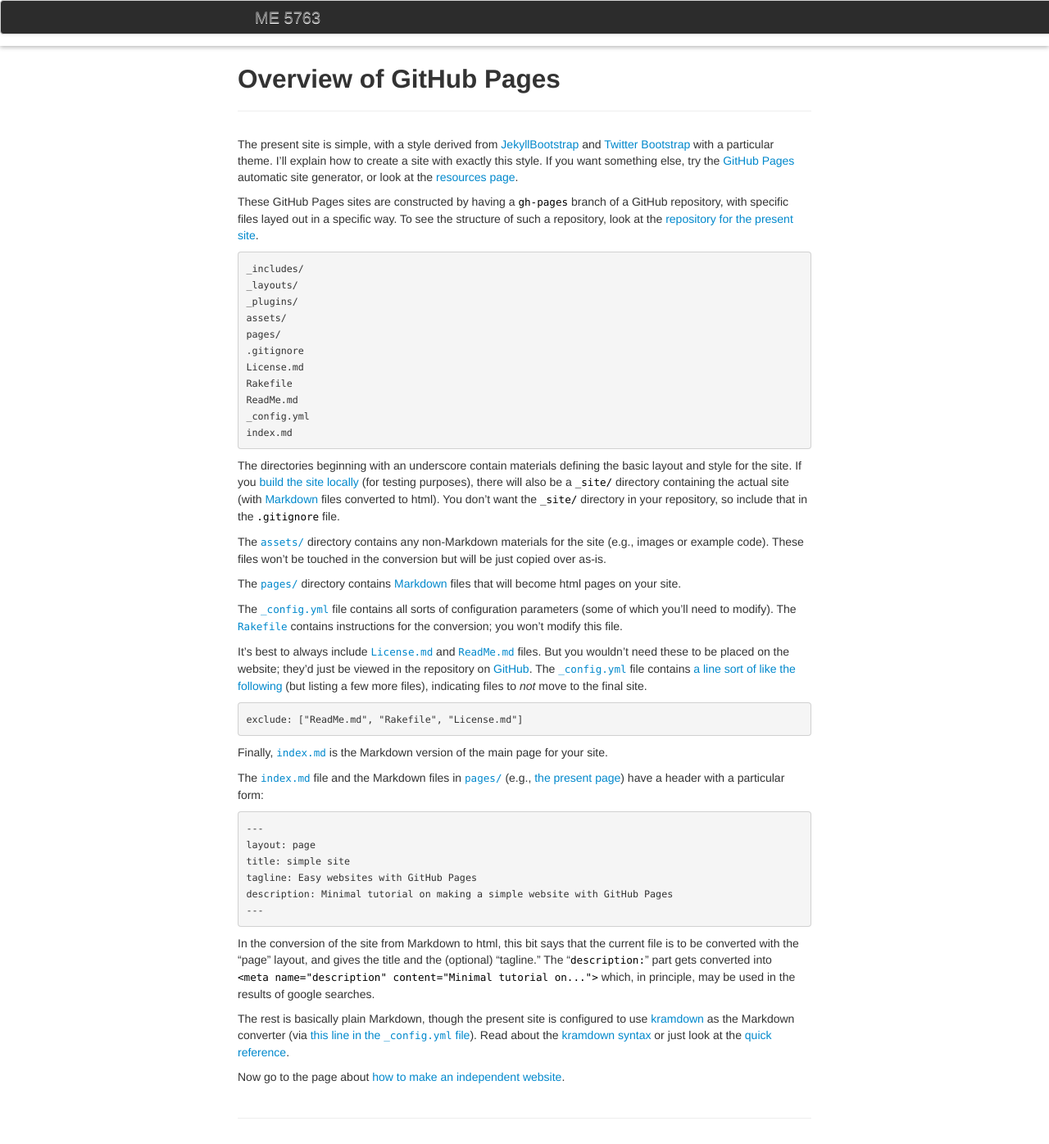
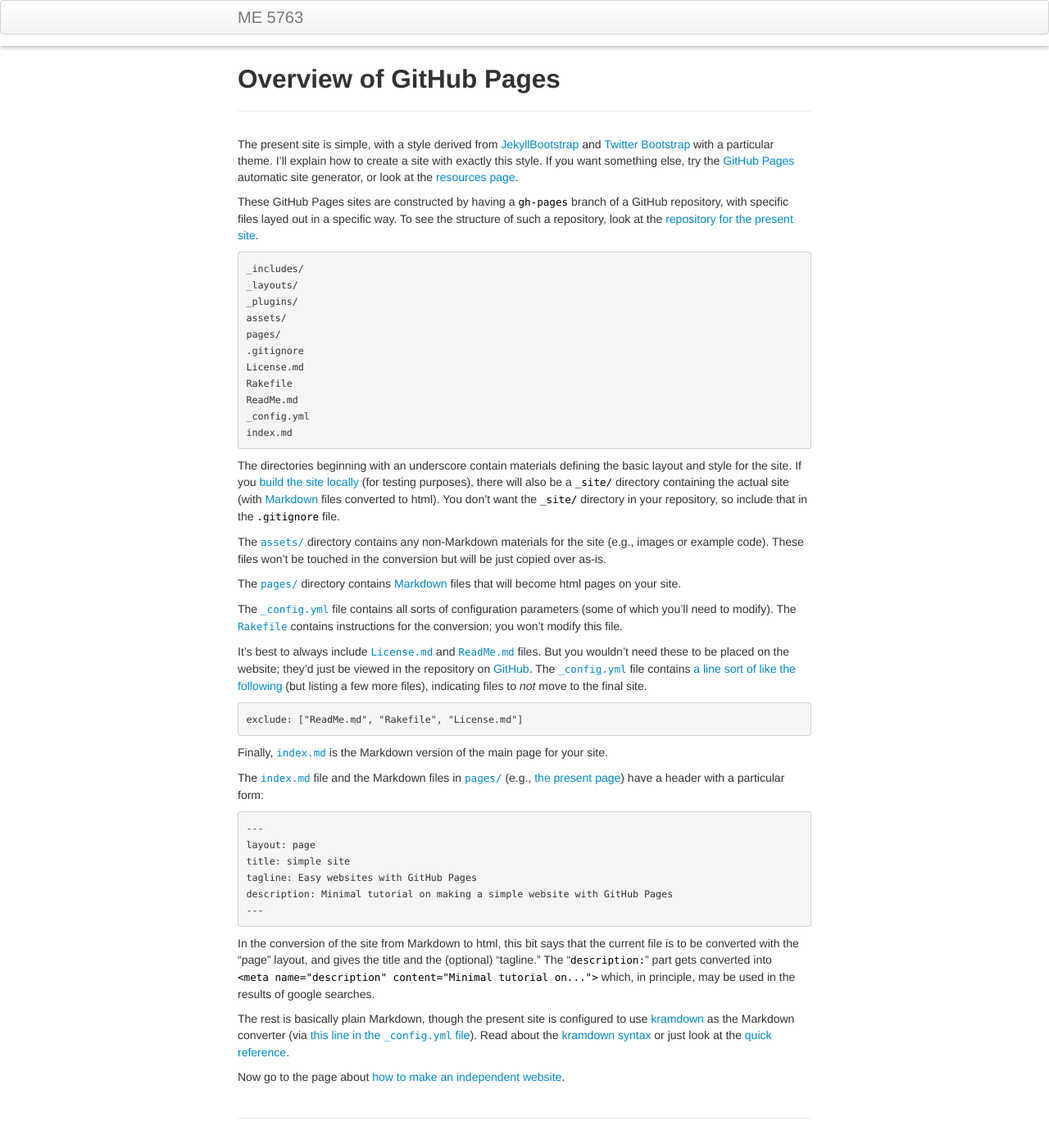
Before and after one commit to me5763/lab-fs19, a Jekyll site: the page built from pages/overview.md, in a window 1280 px wide. Shown: the whole page at 82% size. Built offline with Jekyll 4.4.1, drawn with Linux system fonts in a browser that asks for light colours.

Commit message:
initial commit

```diff
--- a/_includes/themes/twitter/default.html
+++ b/_includes/themes/twitter/default.html
@@ -28,7 +28,7 @@
   </head>
 
   <body>
-    <div class="navbar">
+    <div class="navbar navbar-default">
       <div class="navbar-inner">
         <div class="container-narrow">
           <a class="brand" href="{{ HOME_PATH }}">{{ site.title }}</a>
--- a/assets/themes/twitter/css/style.css
+++ b/assets/themes/twitter/css/style.css
@@ -10,22 +10,6 @@
   box-shadow: 0 2px 5px rgba(0, 0, 0, 0.26);
   min-height: 56px;
   transition: min-height 0.3s;
-}
-
-.navbar-inner {
-    width: 100%;
-}
-
-.navbar-inner {
-  background-color: #2c2c2c;
-  background-image: none;
-  background-image: none;
-  background-image: none;
-  background-image: none;
-  background-image: none;
-  background-image: none;
-  background-repeat: no-repeat;
-  filter: none;
 }
 
 .navbar .nav {
```
